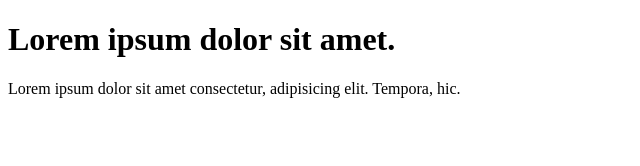
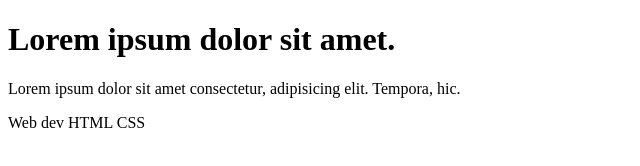
Before and after one commit to TamimaNisat/beginner-web-project, a plain HTML site: page index.html in a window 1280 px wide. Shown: the whole page, without its empty margins (0-640 px from the left). Drawn offline with Linux system fonts and the light colour scheme.

Commit message:
Update index.html

```diff
--- a/index.html
+++ b/index.html
@@ -8,5 +8,6 @@
 <body>
     <h1>Lorem ipsum dolor sit amet.</h1>
     <p>Lorem ipsum dolor sit amet consectetur, adipisicing elit. Tempora, hic.</p>
+    <p>Web dev HTML CSS</p>
 </body>
 </html>
```
